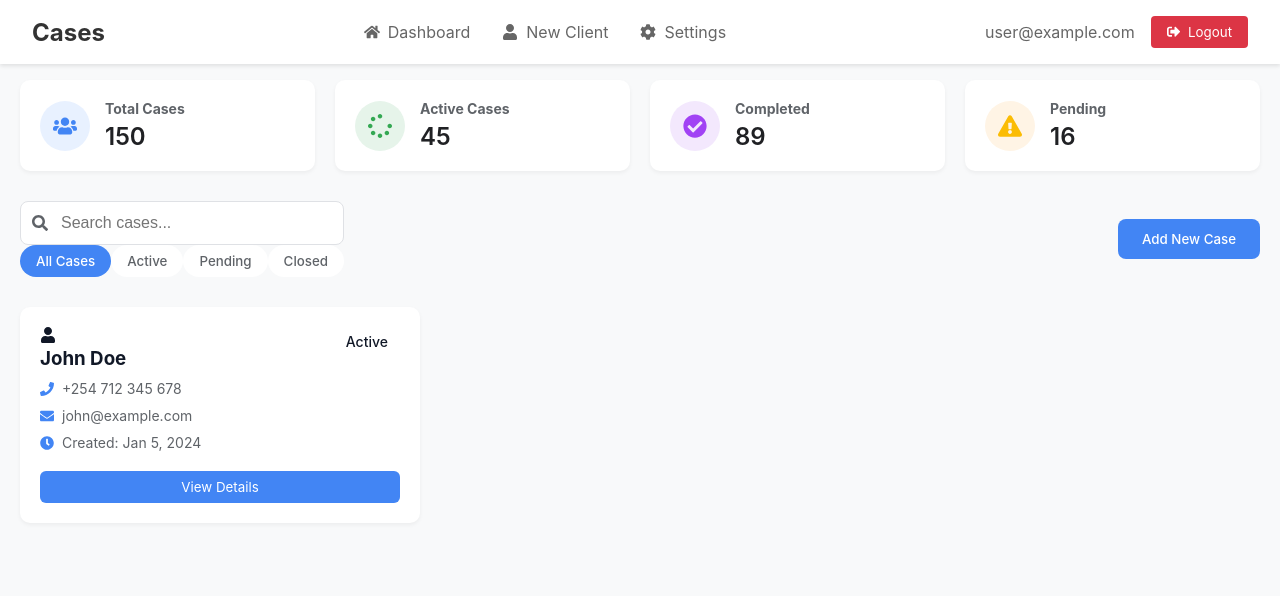
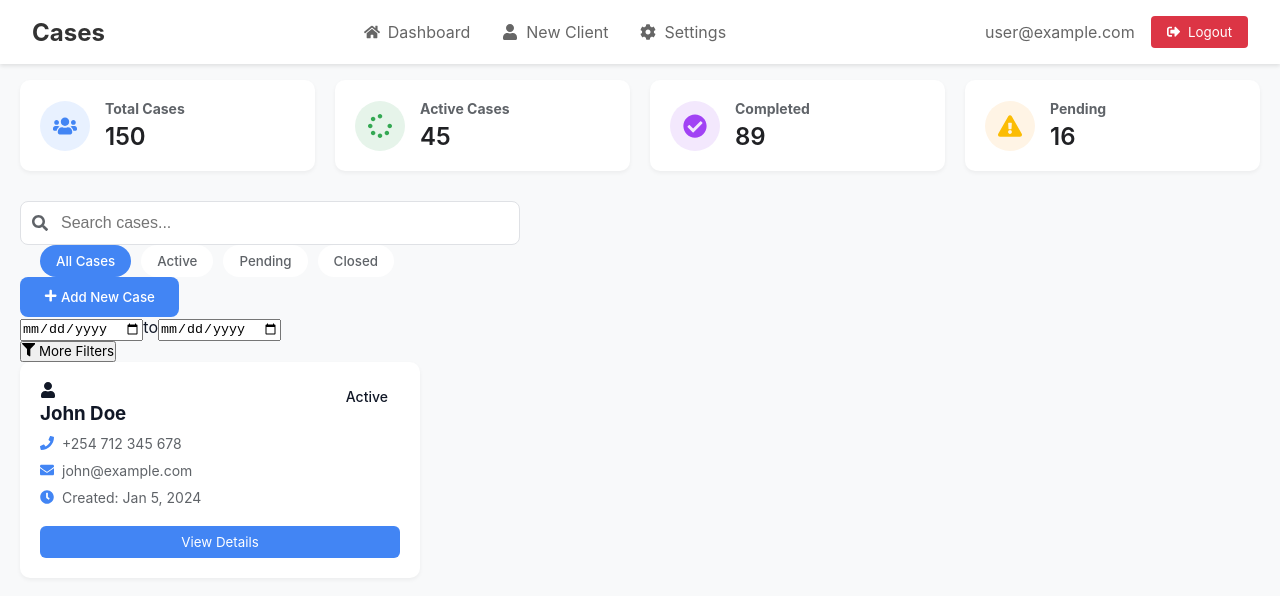
Before and after one commit to Kennedydev02/cases, a React (Create React App) app: page /dashboard in a window 1280 px wide. Shown: the top 596 px of the page. Built offline with nearby package versions, Linux system fonts and the light colour scheme; no server answers; sample sign-in values are in the browser's storage.

Commit message:
Fix: Update Firebase configuration and add error logging

```diff
--- a/src/components/Dashboard/Dashboard.js
+++ b/src/components/Dashboard/Dashboard.js
@@ -1,55 +1,104 @@
 import React, { useState } from 'react';
+import { FaSearch, FaPlus, FaFilter } from 'react-icons/fa';
 import Navbar from '../Navigation/Navbar';
 import DashboardMetrics from './DashboardMetrics';
-import DashboardFilters from './DashboardFilters';
 import ClientCard from './ClientCard';
 import NewClient from '../Client/NewClient';
-import CaseDetails from '../Client/CaseDetails';
-import { useAuth } from '../../contexts/AuthContext';
 import './Dashboard.css';
 
 function Dashboard() {
-  const { currentUser } = useAuth();
   const [showNewClientModal, setShowNewClientModal] = useState(false);
-  const [showCaseDetails, setShowCaseDetails] = useState(false);
-  const [selectedCase, setSelectedCase] = useState(null);
   const [filterStatus, setFilterStatus] = useState('all');
   const [searchQuery, setSearchQuery] = useState('');
-
-  const handleCaseClick = (caseId) => {
-    setSelectedCase(caseId);
-    setShowCaseDetails(true);
-  };
+  const [dateRange, setDateRange] = useState({ start: '', end: '' });
 
   const cases = [
     {
       id: 1,
-      clientName: "John Doe",
-      caseType: "Civil",
-      status: "Active",
-      date: "2024-01-15"
+      name: "John Doe",
+      phone: "+254 712 345 678",
+      email: "john@example.com",
+      status: "active",
+      created: "Jan 5, 2024",
+      nextPayment: "2024-02-01",
+      paymentStatus: "upcoming"
     },
-    // Add more cases as needed
+    // Add more sample cases
   ];
 
   return (
     <div className="dashboard-layout">
       <Navbar />
+
       <div className="dashboard-content">
         <DashboardMetrics />
 
-        <div className="dashboard-header">
-          <DashboardFilters
-            filterStatus={filterStatus}
-            setFilterStatus={setFilterStatus}
-            searchQuery={searchQuery}
-            setSearchQuery={setSearchQuery}
+        <div className="dashboard-actions">
+          <div className="search-section">
+            <div className="search-bar">
+              <FaSearch className="search-icon" />
+              <input
+                type="text"
+                placeholder="Search cases..."
+                value={searchQuery}
+                onChange={(e) => setSearchQuery(e.target.value)}
               />
+            </div>
+
+            <div className="filter-buttons">
+              <button
+                className={`filter-btn ${filterStatus === 'all' ? 'active' : ''}`}
+                onClick={() => setFilterStatus('all')}
+              >
+                All Cases
+              </button>
+              <button
+                className={`filter-btn ${filterStatus === 'active' ? 'active' : ''}`}
+                onClick={() => setFilterStatus('active')}
+              >
+                Active
+              </button>
+              <button
+                className={`filter-btn ${filterStatus === 'pending' ? 'active' : ''}`}
+                onClick={() => setFilterStatus('pending')}
+              >
+                Pending
+              </button>
+              <button
+                className={`filter-btn ${filterStatus === 'closed' ? 'active' : ''}`}
+                onClick={() => setFilterStatus('closed')}
+              >
+                Closed
+              </button>
+            </div>
+          </div>
+
           <button
             className="add-case-btn"
             onClick={() => setShowNewClientModal(true)}
           >
-            Add New Case
+            <FaPlus /> Add New Case
+          </button>
+        </div>
+
+        <div className="advanced-filters">
+          <div className="date-filters">
+            <input
+              type="date"
+              value={dateRange.start}
+              onChange={(e) => setDateRange({...dateRange, start: e.target.value})}
+              className="date-input"
+            />
+            <span>to</span>
+            <input
+              type="date"
+              value={dateRange.end}
+              onChange={(e) => setDateRange({...dateRange, end: e.target.value})}
+              className="date-input"
+            />
+          </div>
+          <button className="filter-toggle">
+            <FaFilter /> More Filters
           </button>
         </div>
 
@@ -58,9 +107,9 @@ function Dashboard() {
             <ClientCard
               key={caseItem.id}
               caseData={caseItem}
-              onClick={() => handleCaseClick(caseItem.id)}
             />
           ))}
+        </div>
       </div>
 
       {showNewClientModal && (
@@ -69,15 +118,6 @@ function Dashboard() {
           onClose={() => setShowNewClientModal(false)}
         />
       )}
-
-        {showCaseDetails && (
-          <CaseDetails
-            show={showCaseDetails}
-            onClose={() => setShowCaseDetails(false)}
-            caseId={selectedCase}
-          />
-        )}
-      </div>
     </div>
   );
 }
```
Lines whose indentation alone changed are shown as unchanged.
